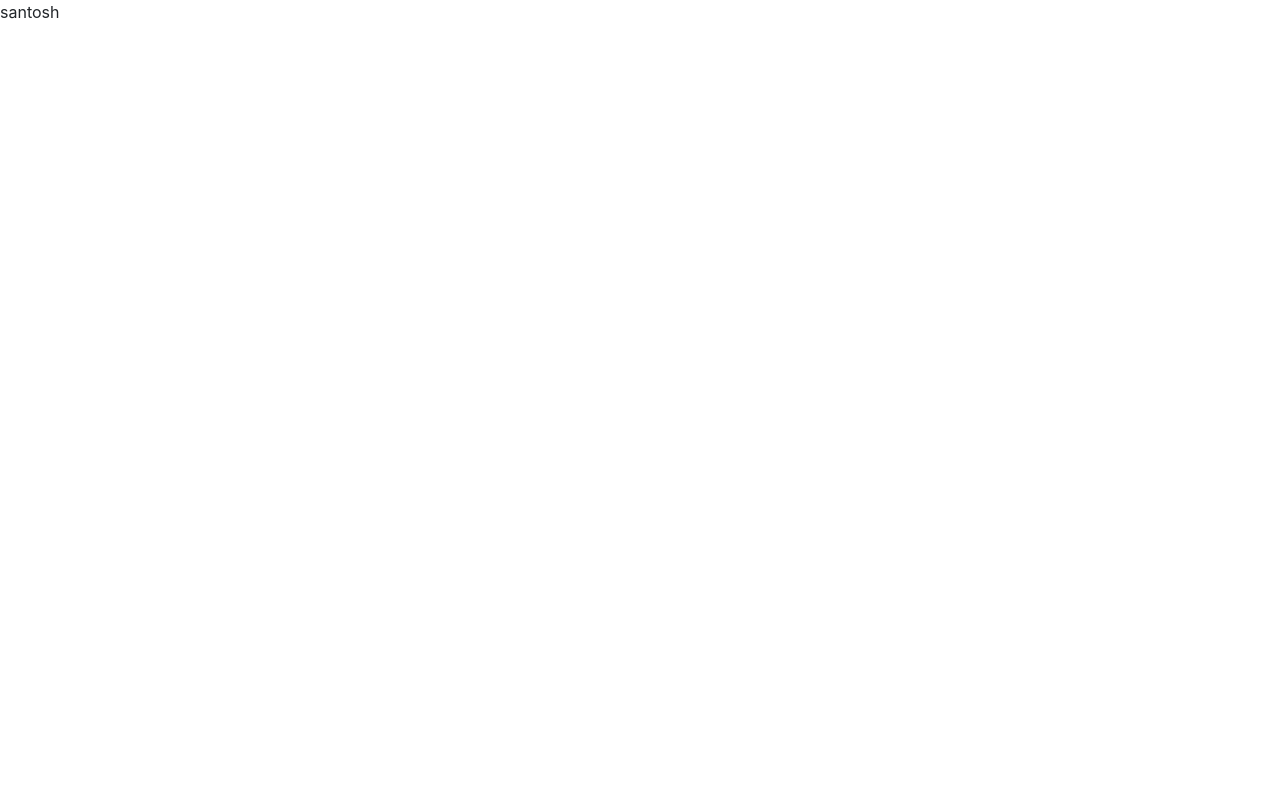
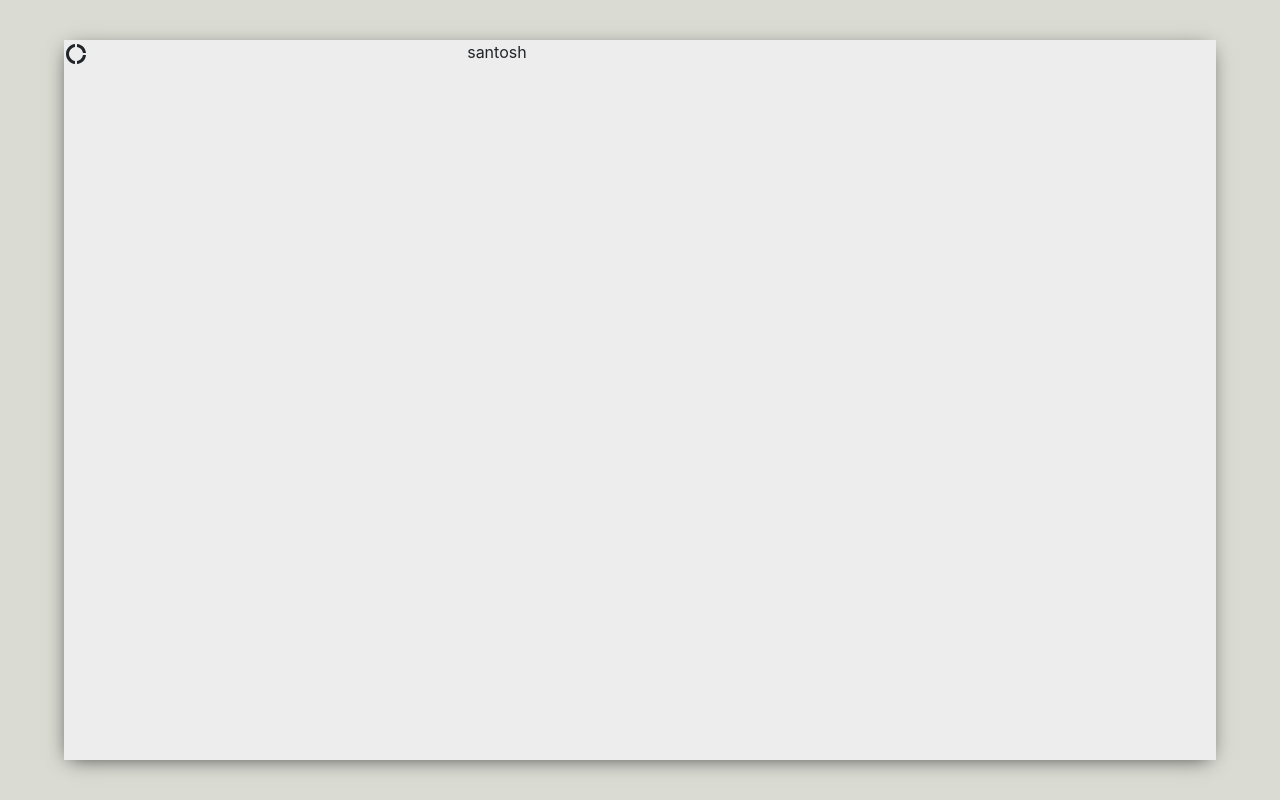
Before and after one commit to santoshkumar964887/mern-stack-whatsapp-web-clone, a React (Create React App) app: page / in a window 1280 px wide. Built offline with nearby package versions, Linux system fonts and the light colour scheme.

Commit message:
making file component sidebar and mainchat component and Google Material icons packaged installed

```diff
--- a/package.json
+++ b/package.json
@@ -3,6 +3,8 @@
   "version": "0.1.0",
   "private": true,
   "dependencies": {
+    "@material-ui/core": "^4.11.0",
+    "@material-ui/icons": "^4.9.1",
     "@testing-library/jest-dom": "^4.2.4",
     "@testing-library/react": "^9.5.0",
     "@testing-library/user-event": "^7.2.1",
@@ -12,7 +14,8 @@
     "react-bootstrap": "^1.3.0",
     "react-dom": "^16.13.1",
     "react-router-dom": "^5.2.0",
-    "react-scripts": "3.4.3"
+    "react-scripts": "3.4.3",
+    "sass": "^1.26.10"
   },
   "scripts": {
     "start": "react-scripts start",
--- a/src/App.css
+++ b/src/App.css
@@ -1,38 +1,14 @@
-.App {
-  text-align: center;
+.App{
+  display: grid;
+  place-items: center;
+  height: 100vh;
+  background-color: #dadbd3;
 }
+.app-body{
+  display: flex;
+  background-color: #ededed;
 
-.App-logo {
-  height: 40vmin;
-  pointer-events: none;
+  height: 90vh;
+  width:90vw;
+  box-shadow:-1px 4px 20px -6px rgba(0,0,0,0.75);
 }
-
-@media (prefers-reduced-motion: no-preference) {
-  .App-logo {
-    animation: App-logo-spin infinite 20s linear;
-  }
-}
-
-.App-header {
-  background-color: #282c34;
-  min-height: 100vh;
-  display: flex;
-  flex-direction: column;
-  align-items: center;
-  justify-content: center;
-  font-size: calc(10px + 2vmin);
-  color: white;
-}
-
-.App-link {
-  color: #61dafb;
-}
-
-@keyframes App-logo-spin {
-  from {
-    transform: rotate(0deg);
-  }
-  to {
-    transform: rotate(360deg);
-  }
-}
--- a/src/App.js
+++ b/src/App.js
@@ -1,5 +1,6 @@
 import React, { Component } from 'react';
-import axios from "axios";
+import MainWindo from './components/mainchat/mainchat';
+import Sidebar from './components/sidebar/sidebar';
 import './App.css';
 class App extends Component {
 
@@ -17,9 +18,14 @@ class App extends Component {
  render() {
 
     return (
-      <>
-       santosh
-    </>
+      <div className="App">
+        <div className="app-body">
+        <Sidebar/>
+        <MainWindo/>
+
+        </div>
+
+     </div>
     );
   }
 }
--- /dev/null
+++ b/src/components/mainchat/mainchat.jsx
@@ -0,0 +1,14 @@
+import React, { Component } from 'react';
+import './mainchat.scss';
+
+export class mainchat extends Component {
+    render() {
+        return (
+            <div className="mainchat">
+                santosh
+            </div>
+        )
+    }
+}
+
+export default mainchat
--- /dev/null
+++ b/src/components/mainchat/mainchat.scss
@@ -0,0 +1,5 @@
+.mainchat{
+    display: flex;
+    flex-direction:column;
+    flex:0.65;
+}
--- /dev/null
+++ b/src/components/sidebar/sidebar.js
@@ -0,0 +1,17 @@
+import React, { Component } from 'react';
+import DonutLargeIcon from '@material-ui/icons/DonutLarge';
+import './sidebar.scss';
+
+export class sidebar extends Component {
+    render() {
+        return (
+            <div className="sidebar">
+                <div className="sidebar-header">
+                <DonutLargeIcon/>
+                </div>
+            </div>
+        )
+    }
+}
+
+export default sidebar
--- /dev/null
+++ b/src/components/sidebar/sidebar.scss
@@ -0,0 +1,5 @@
+.sidebar{
+    display: flex;
+    flex-direction:column;
+    flex:0.35;
+}
```
Also changed, not shown: src/firebase/firebase.js (+9 -0 lines), 1 other file (tests, documents, lock files or other folders).
